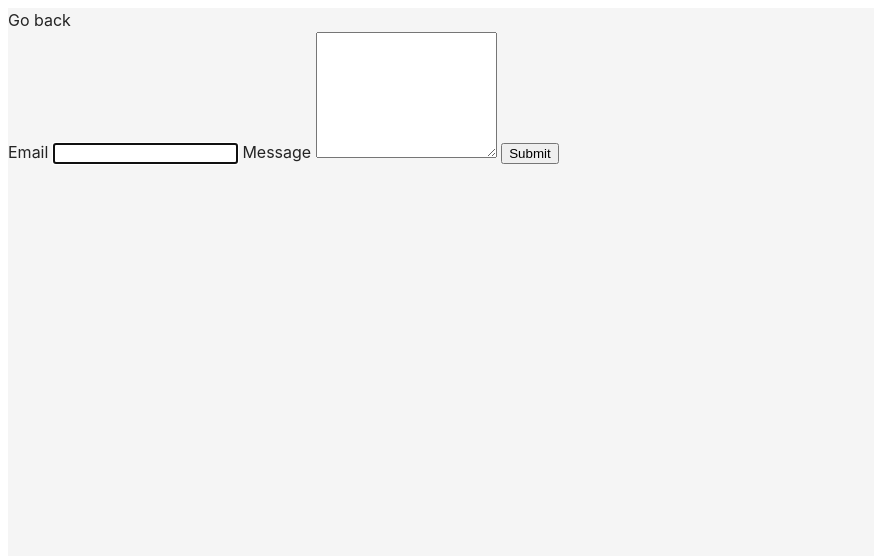
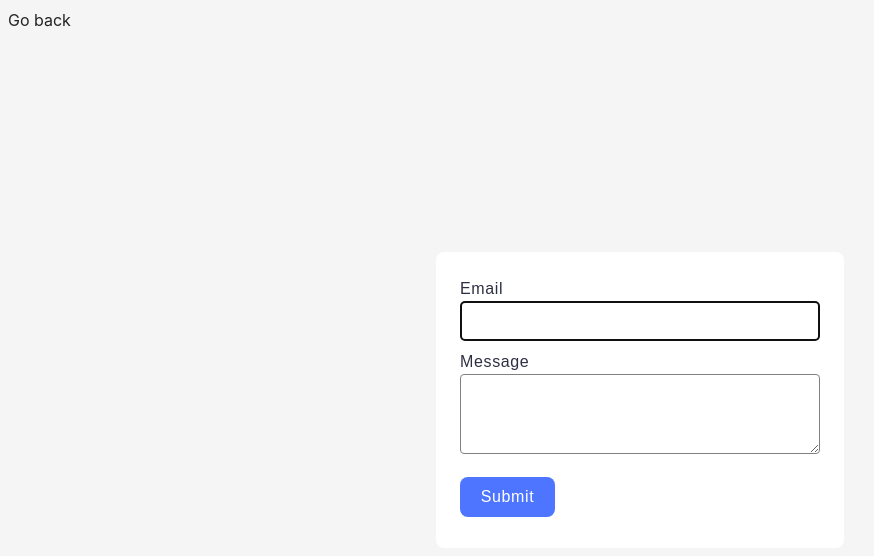
Before and after one commit to YevheniiKuzmishen/goit-js-hw-09, a website built with Vite: page src/2-form.html in a window 1280 px wide. Shown: the whole page, without its empty margins (0-874 px from the left). Built offline with nearby package versions, Linux system fonts and the light colour scheme.

Commit message:
finish goit-js-hw-09

```diff
--- a/src/2-form.html
+++ b/src/2-form.html
@@ -17,7 +17,7 @@
       </label>
       <label>
         Message
-        <textarea class="form-input" name="message" rows="8"></textarea>
+        <textarea class="form-textarea" name="message" rows="8"></textarea>
       </label>
       <button type="submit" class="form-btn">Submit</button>
     </form>
--- a/src/css/styles.css
+++ b/src/css/styles.css
@@ -15,13 +15,26 @@
   font-weight: 400;
 
   color: #242424;
-  background-color: rgba(255, 255, 255, 0.87);
+  /* background-color: rgba(255, 255, 255, 0.87); */
 
   font-synthesis: none;
   text-rendering: optimizeLegibility;
   -webkit-font-smoothing: antialiased;
   -moz-osx-font-smoothing: grayscale;
   -webkit-text-size-adjust: 100%;
+}
+
+*,
+*::before,
+*::after {
+  box-sizing: border-box;
+}
+
+h1,
+h2,
+h3,
+p {
+  margin: 0;
 }
 
 body {
@@ -59,43 +72,41 @@ img {
   transform: scale(1.04);
 }
 
-/* .form {
+.form {
   border-radius: 8px;
+  padding: 24px;
   width: 408px;
   height: 296px;
-  background-color: #fff;
+  background: #fff;
   position: absolute;
   top: 50%;
   left: 50%;
   transform: translate(-50%, -50%);
-  padding: 24px;
 }
 
-.form,
-.form label {
-  display: flex;
-  flex-direction: column;
-  gap: 8px;
-}
-
-.form label {
-  font-family: Montserrat;
-  line-height: 1.5;
-  letter-spacing: 0.04em;
-  color: #2e2f42;
-}
-
-.form label input {
+.form-input {
   border: 1px solid #808080;
   border-radius: 4px;
   width: 360px;
   height: 40px;
-  padding: 8px 16px;
-  font-family: Montserrat;
+  margin-bottom: 8px;
+}
+
+.form-textarea {
+  border: 1px solid #808080;
+  border-radius: 4px;
+  width: 360px;
+  height: 80px;
+}
+
+label {
+  font-family: 'Montserrat', sans-serif;
+  font-weight: 400;
+  font-size: 16px;
   line-height: 1.5;
   letter-spacing: 0.04em;
   color: #2e2f42;
-  outline: none;
+  margin-bottom: 8px;
 }
 
 .form label input:hover,
@@ -107,30 +118,22 @@ img {
   border: 1px solid #808080;
 }
 
-.form label textarea {
-  border: 1px solid #808080;
-  border-radius: 4px;
-  width: 360px;
-  height: 80px;
-  resize: none;
-  outline: none;
-}
-
 .form-btn {
   border-radius: 8px;
   padding: 8px 16px;
   width: 95px;
   height: 40px;
   background: #4e75ff;
-  font-family: Montserrat;
+  font-family: 'Montserrat', sans-serif;
   font-weight: 500;
   font-size: 16px;
-  line-height: 150%;
+  line-height: 1.5;
   letter-spacing: 0.04em;
   color: #fff;
   border: none;
   margin-top: 16px;
 }
+
 .form-btn:hover {
   background: #6c8cff;
-} */
+}
```
